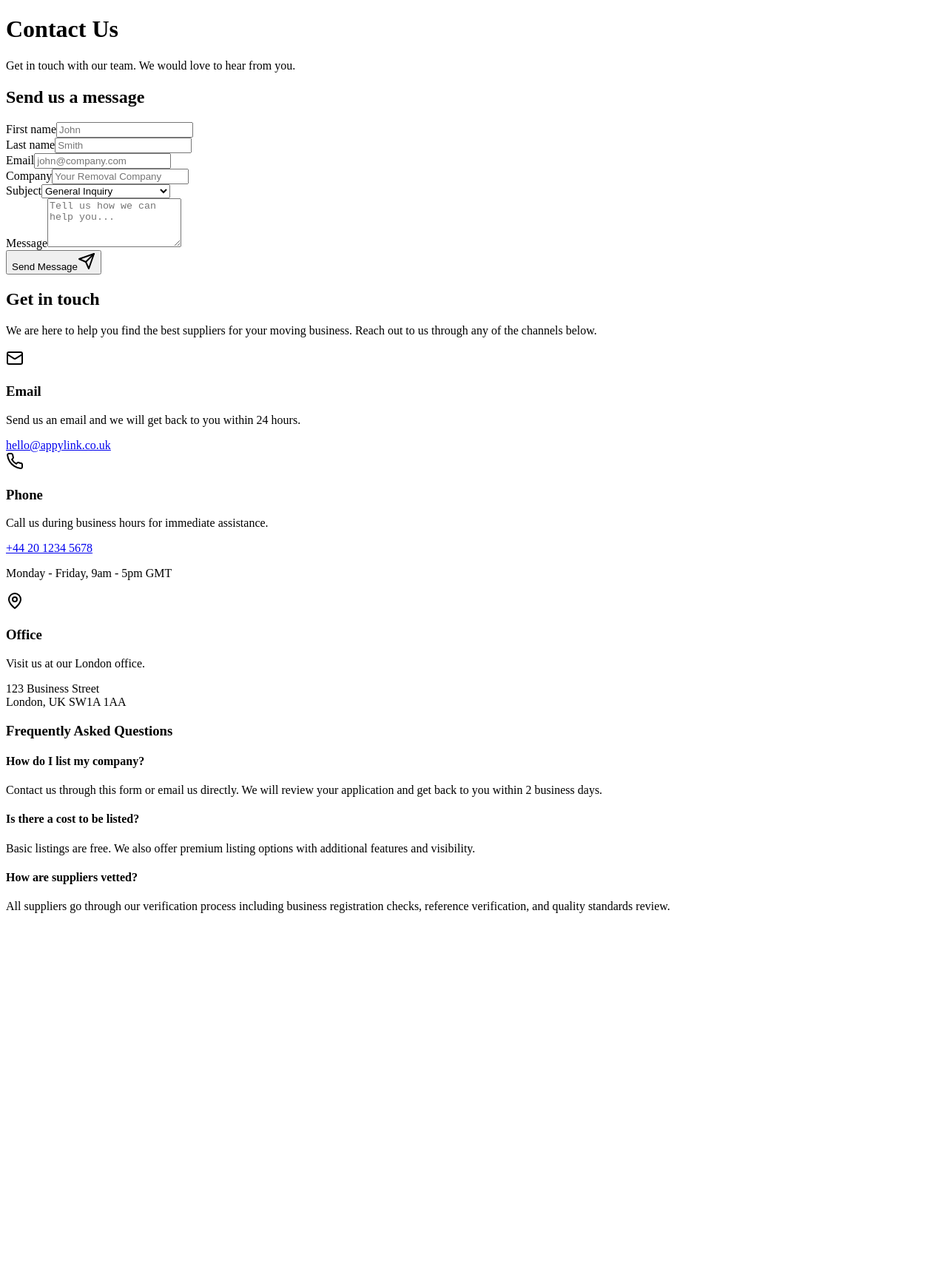
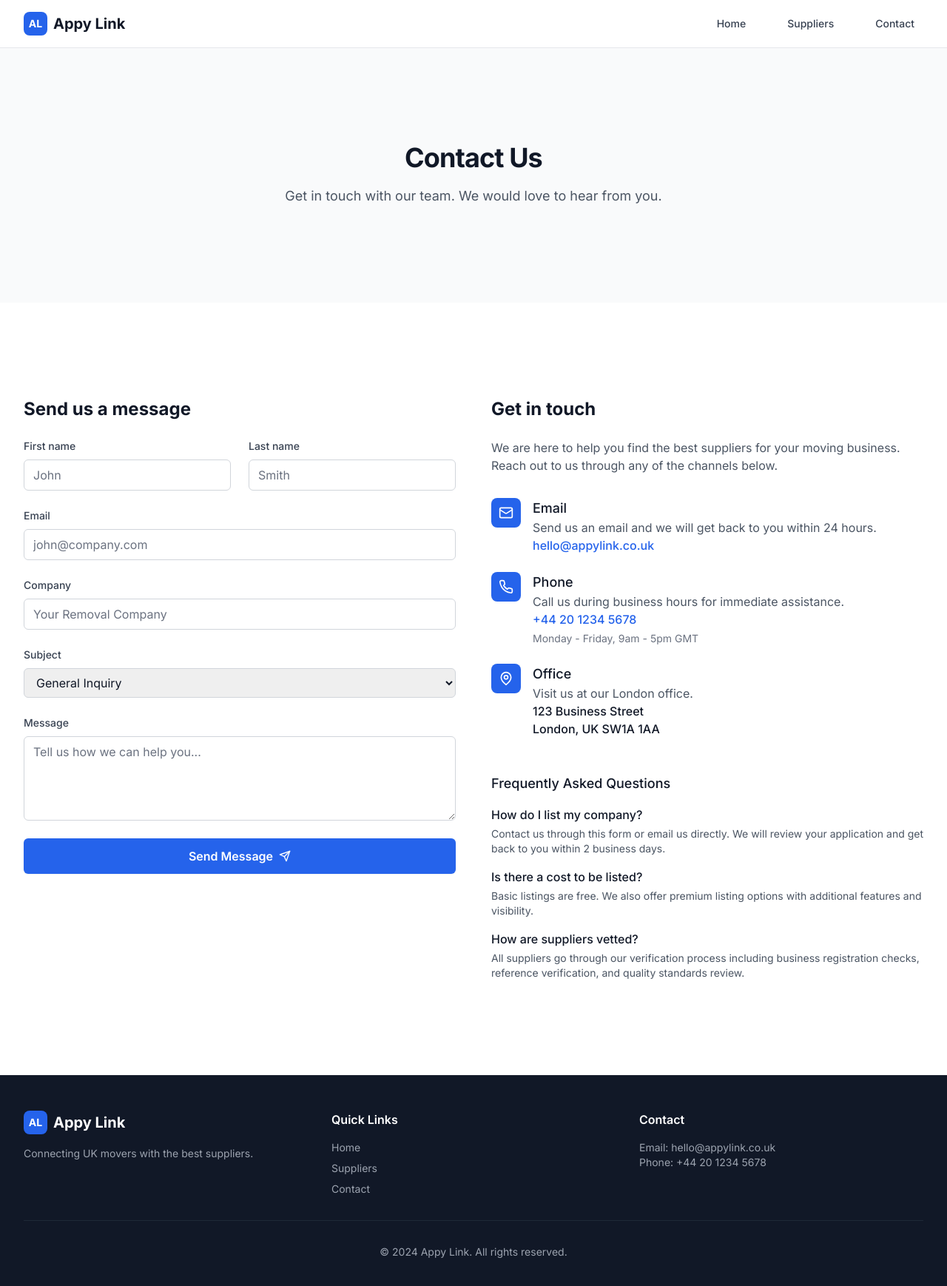
Before and after one commit to Appycrew1/appy-direct, a Next.js app: page /contact in a window 1280 px wide. Shown: the top 1738 px of the page at 74% size. Before the commit the page ends 1250 px from the top, so only its background shows below. Built offline with nearby package versions, Linux system fonts and the light colour scheme.

Commit message:
Create layout.tsx

```diff
--- /dev/null
+++ b/src/app/layout.tsx
@@ -0,0 +1,91 @@
+import type { Metadata } from 'next'
+import { Inter } from 'next/font/google'
+import './globals.css'
+
+const inter = Inter({ subsets: ['latin'] })
+
+export const metadata: Metadata = {
+  title: 'Appy Link - UK Moving Suppliers Directory',
+  description: 'Find and compare vetted UK moving suppliers. CRM software, equipment rental, insurance, and more for removal companies.',
+}
+
+export default function RootLayout({
+  children,
+}: {
+  children: React.ReactNode
+}) {
+  return (
+    <html lang="en">
+      <body className={inter.className}>
+        <div className="min-h-screen bg-gray-50">
+          <header className="bg-white shadow-sm border-b">
+            <div className="max-w-7xl mx-auto px-4 sm:px-6 lg:px-8">
+              <div className="flex justify-between items-center h-16">
+                <div className="flex items-center">
+                  <div className="flex items-center space-x-2">
+                    <div className="w-8 h-8 bg-blue-600 rounded-lg flex items-center justify-center">
+                      <span className="text-white font-bold text-sm">AL</span>
+                    </div>
+                    <span className="text-xl font-bold text-gray-900">Appy Link</span>
+                  </div>
+                </div>
+                <nav className="hidden md:flex space-x-8">
+                  <a href="/" className="text-gray-700 hover:text-gray-900 px-3 py-2 text-sm font-medium">
+                    Home
+                  </a>
+                  <a href="/suppliers" className="text-gray-700 hover:text-gray-900 px-3 py-2 text-sm font-medium">
+                    Suppliers
+                  </a>
+                  <a href="/contact" className="text-gray-700 hover:text-gray-900 px-3 py-2 text-sm font-medium">
+                    Contact
+                  </a>
+                </nav>
+              </div>
+            </div>
+          </header>
+
+          <main>{children}</main>
+
+          <footer className="bg-gray-900 text-white">
+            <div className="max-w-7xl mx-auto px-4 sm:px-6 lg:px-8 py-12">
+              <div className="grid grid-cols-1 md:grid-cols-3 gap-8">
+                <div>
+                  <div className="flex items-center space-x-2 mb-4">
+                    <div className="w-8 h-8 bg-blue-600 rounded-lg flex items-center justify-center">
+                      <span className="text-white font-bold text-sm">AL</span>
+                    </div>
+                    <span className="text-xl font-bold">Appy Link</span>
+                  </div>
+                  <p className="text-gray-400 text-sm">
+                    Connecting UK movers with the best suppliers.
+                  </p>
+                </div>
+
+                <div>
+                  <h3 className="font-semibold mb-4">Quick Links</h3>
+                  <ul className="space-y-2 text-gray-400 text-sm">
+                    <li><a href="/" className="hover:text-white">Home</a></li>
+                    <li><a href="/suppliers" className="hover:text-white">Suppliers</a></li>
+                    <li><a href="/contact" className="hover:text-white">Contact</a></li>
+                  </ul>
+                </div>
+
+                <div>
+                  <h3 className="font-semibold mb-4">Contact</h3>
+                  <p className="text-gray-400 text-sm">
+                    Email: hello@appylink.co.uk<br />
+                    Phone: +44 20 1234 5678
+                  </p>
+                </div>
+              </div>
+
+              <div className="border-t border-gray-800 mt-8 pt-8 text-center text-gray-400 text-sm">
+                <p>&copy; 2024 Appy Link. All rights reserved.</p>
+              </div>
+            </div>
+          </footer>
+        </div>
+      </body>
+    </html>
+  )
+}
```
